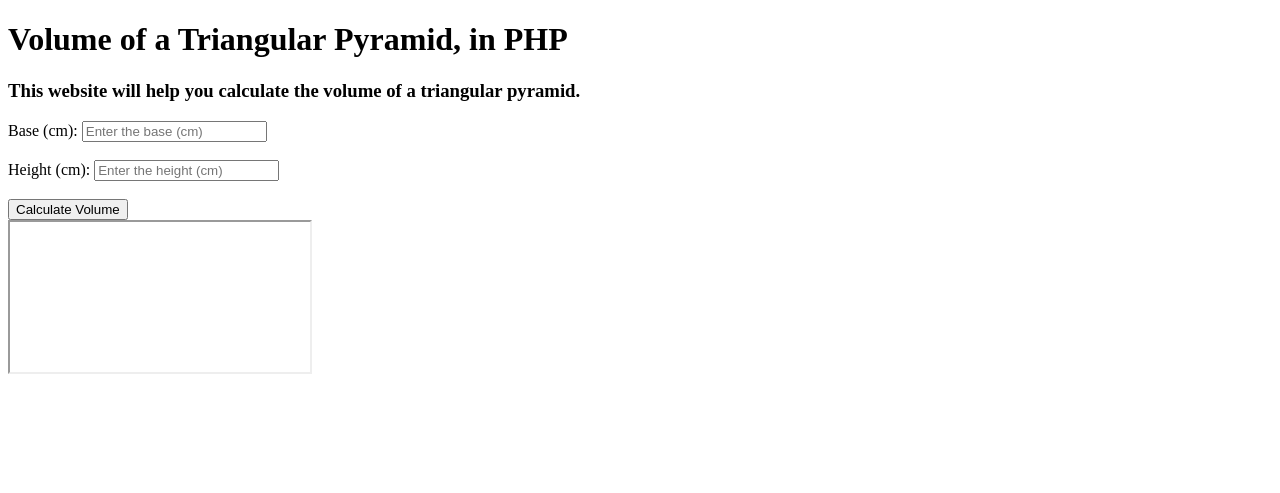
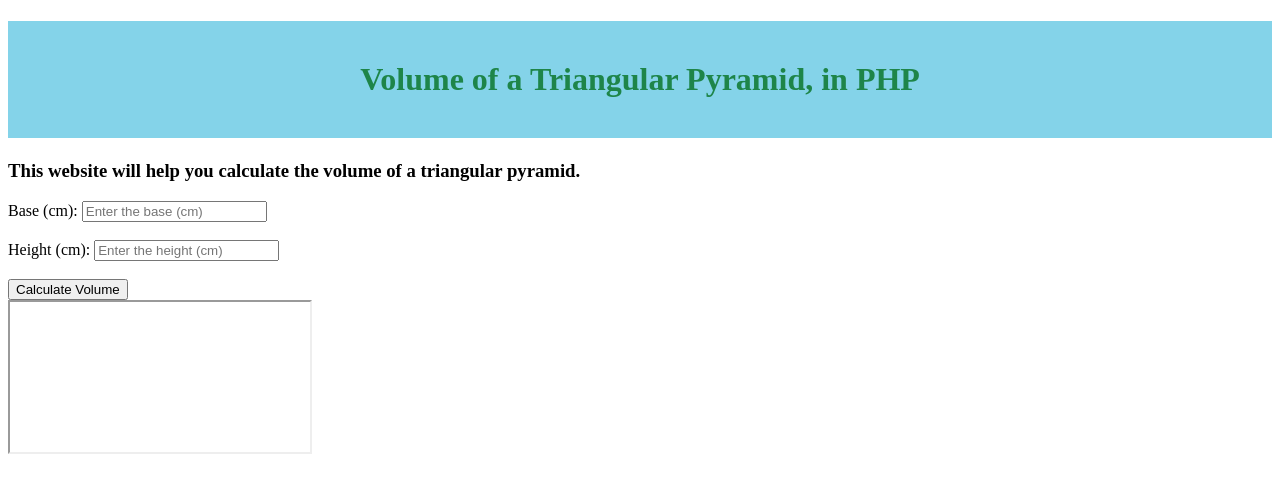
Before and after one commit to ICD2O-Digital-Tech-AnastasiiaL/Unit3-02-PHP-VolumeTriangularPyramid, a PHP site: page / in a window 1280 px wide. Shown: the top 493 px of the page. Run offline with PHP 8.4, Linux system fonts and the light colour scheme.

Commit message:
Created PHP version of vol cal

```diff
--- a/css/style.css
+++ b/css/style.css
@@ -1,4 +1,20 @@
-/* Created by: Mr. Coxall
-* Created on: Sep 2020
-* This file contains the CSS for index.html
+/* Created by: Anastasiia Lebedenko
+* Created on: April 2025
+* This CSS file defines the style for index.html
+* ICS2O-Unit3-01-HTML-AreaTrapezoid
 */
+
+body {
+    background-color: rgb(255, 255, 255);
+}
+
+h1 {
+    background-color: rgb(132, 211, 233);
+    color: hsl(145, 63%, 32%);
+    padding: 40px;
+    text-align: center;
+}
+
+p {
+    background-color: #b0c8ce;
+}
```
